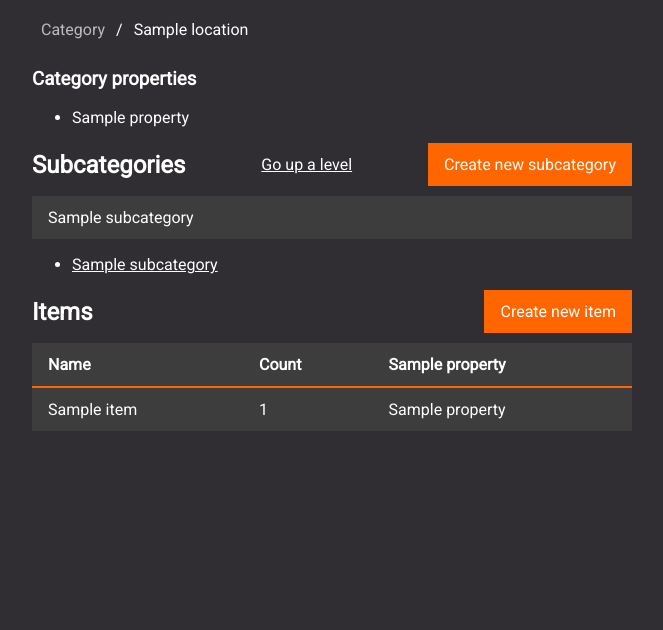
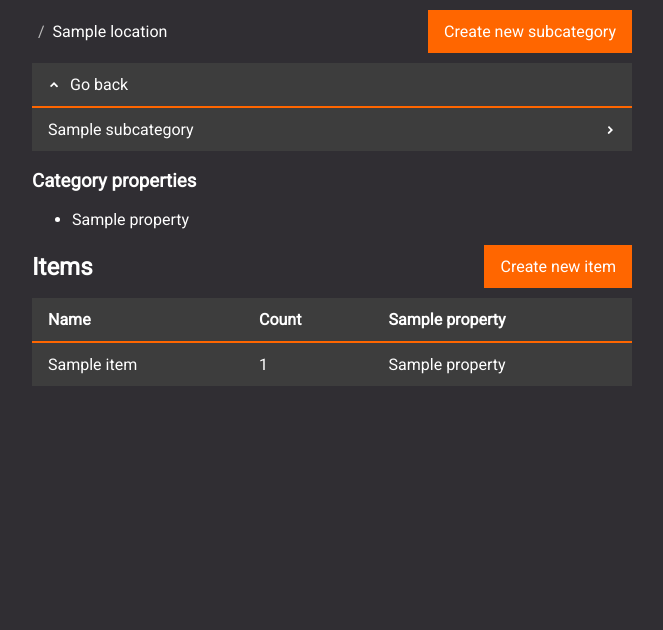
Before and after one commit to motsgar/inventory-manager, a Flask app: template src/templates/category.html in a window 1280 px wide. Shown: the part 52-682 px from the top of the page, without its empty margins (308-971 px from the left). Run offline with Flask 3, Linux system fonts and the light colour scheme; the template is opened without the code that fills it: most values are stand-ins (such as "Sample title", 1, 10 or a date in 2020).

Commit message:
Properly style floders

```diff
--- a/src/static/generic.css
+++ b/src/static/generic.css
@@ -4,19 +4,21 @@ hr {
 	border-bottom: 2px solid #ddd;
 }
 
-
 /* Breadcrumbs */
 
 .breadcrumbs {
 	padding: 10px;
-    display: inline-block;
+	display: flex;
+	flex-wrap: wrap;
+	gap: 6px;
+	align-items: flex-start;
+	justify-content: center;
 	padding-left: 4px;
 }
 
 .breadcrumbs a {
 	text-decoration: none;
 	color: #bbb;
-    padding: 5px;
 }
 
 .breadcrumbs a:hover {
@@ -66,7 +68,7 @@ hr {
 	padding: 0;
 }
 
-.item-list tbody td a {
+.item-list td a {
 	display: block;
 	text-decoration: none;
 	color: inherit;
@@ -99,3 +101,44 @@ hr {
 .table-section-header button:hover {
 	background-color: #ff8a3c;
 }
+
+/* folder table */
+
+.previous-folder {
+	border-bottom: 2px solid #ff6600;
+}
+
+.previous-folder td {
+	padding: 0;
+}
+
+/* weird selector done to get higher specificity without !important*/
+.folder-column-link[class='folder-column-link'] {
+	display: flex;
+	justify-content: space-between;
+	align-items: center;
+}
+
+.previous-folder a[href='../'] {
+	display: flex;
+	justify-content: flex-start;
+	align-items: center;
+	gap: 10px;
+}
+
+.previous-folder a[href='../']:hover {
+	background-color: #555;
+}
+
+.path-arrow {
+	fill: #fff;
+	pointer-events: none;
+}
+
+.folder-column-link svg {
+	transform: rotate(-90deg);
+}
+
+.previous-folder svg {
+	transform: rotate(180deg);
+}
--- a/src/templates/category.html
+++ b/src/templates/category.html
@@ -1,6 +1,6 @@
 {% extends "layout.html" %}
 {% from "popup.html" import popup_wrapper, popup_text_input, popup_number_input, popup_dropdown %}
-{% from "components.html" import breadcrumbs %}
+{% from "components.html" import folder_table %}
 
 {% block head %}
 <link rel="stylesheet" href="/static/category.css" />
@@ -13,7 +13,12 @@
 <h1>Category not found</h1>
 {% else %}
 
-{{ breadcrumbs('/category', 'Category', path) }}
+{{ folder_table(
+subcategories,
+"Create new subcategory",
+"createNewSubcategory()",
+'/category',
+path) }}
 
 {% if category_properties is not none %}
 <h3>Category properties</h3>
@@ -23,30 +28,6 @@
     {% endfor %}
 </ul>
 {% endif %}
-<div class="table-section">
-    <div class="table-section-header">
-        <h2>Subcategories</h2>
-        {% if path | length > 0 %}
-        <a href="../">Go up a level</a>
-        {% endif %}
-        <button onclick="createNewSubcategory()">Create new subcategory</button>
-    </div>
-    <table class="item-list">
-        <tbody>
-            {% for subcategory in subcategories %}
-            <tr>
-                <td><a href="{{ subcategory.name }}">{{ subcategory.name }}</a></td>
-            </tr>
-            {% endfor %}
-        </tbody>
-    </table>
-    <ul>
-        {% for subcategory in subcategories %}
-        <li><a href="{{ subcategory.name }}">{{ subcategory.name }}</a></li>
-        {% endfor %}
-    </ul>
-</div>
-
 
 
 {% if items is not none %}
--- a/src/templates/components.html
+++ b/src/templates/components.html
@@ -1,15 +1,57 @@
-{% macro breadcrumbs(root_path, root_name, path) %}
+{% macro breadcrumbs(root_path, path) %}
 <div class="breadcrumbs">
-    <a href="{{ root_path }}/">{{ root_name }}</a>
+    <a href="{{ root_path }}" class="breadcrumb-separator">/</a>
     {% set partial_path = namespace(path='') %}
     {% for location in path %}
     {% set partial_path.path = partial_path.path + '/' + location %}
-    <span class="breadcrumb-separator">/</span>
     {% if loop.last %}
     <a href="{{ root_path }}{{ partial_path.path }}" class="current">{{ location }}</a>
     {% else %}
     <a href="{{ root_path }}{{ partial_path.path }}">{{ location }}</a>
+    <span class="breadcrumb-separator" style="user-select: none;">/</span>
     {% endif %}
     {% endfor %}
 </div>
 {% endmacro %}
+
+{% macro folder_table(subfolders, action_name, action_function, root_path, path) %}
+<div class="table-section">
+    <div class="table-section-header">
+        {{ breadcrumbs(root_path, path) }}
+        <button onclick="{{ action_function }}">{{ action_name }}</button>
+    </div>
+    <table class="item-list">
+        <thead>
+            {% if path | length > 0 %}
+            <tr class="previous-folder">
+                <td>
+                    <a href="../">
+                        <svg class="path-arrow" xmlns="http://www.w3.org/2000/svg" width="12" height="12"
+                            viewBox="0 0 12 12">
+                            <path d="M9.7 5.3L6 9 2.3 5.3a1 1 0 011.4-1.4L6 6.6l2.3-2.3a1 1 0 011.4 1.4z" />
+                        </svg>
+                        Go back
+                    </a>
+                </td>
+            </tr>
+            {% endif %}
+        </thead>
+        <tbody>
+            {% for folder in subfolders %}
+            <tr>
+                <td>
+                    <a class="folder-column-link" href="{{ folder.name }}">
+                        {{ folder.name }}
+                        <svg class="path-arrow" xmlns="http://www.w3.org/2000/svg" width="12" height="12"
+                            viewBox="0 0 12 12">
+                            <path d="M9.7 5.3L6 9 2.3 5.3a1 1 0 011.4-1.4L6 6.6l2.3-2.3a1 1 0 011.4 1.4z" />
+                        </svg>
+                    </a>
+
+                </td>
+            </tr>
+            {% endfor %}
+        </tbody>
+    </table>
+</div>
+{% endmacro %}
```
Also changed, not shown: src/templates/location.html (+7 -15 lines). Lines whose indentation alone changed are shown as unchanged.
